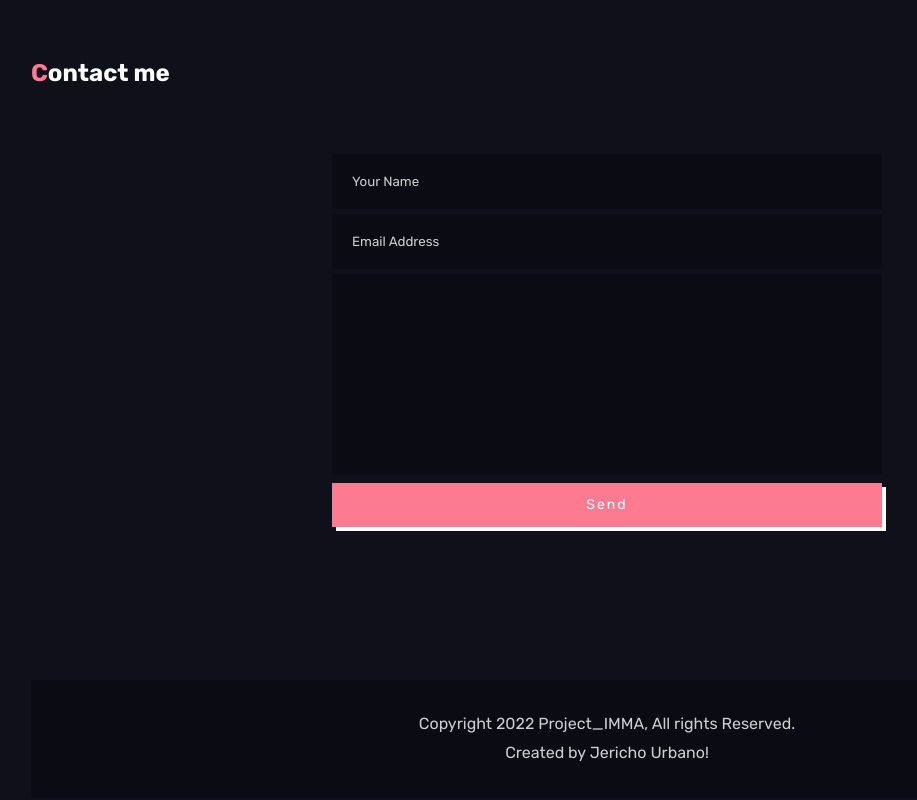
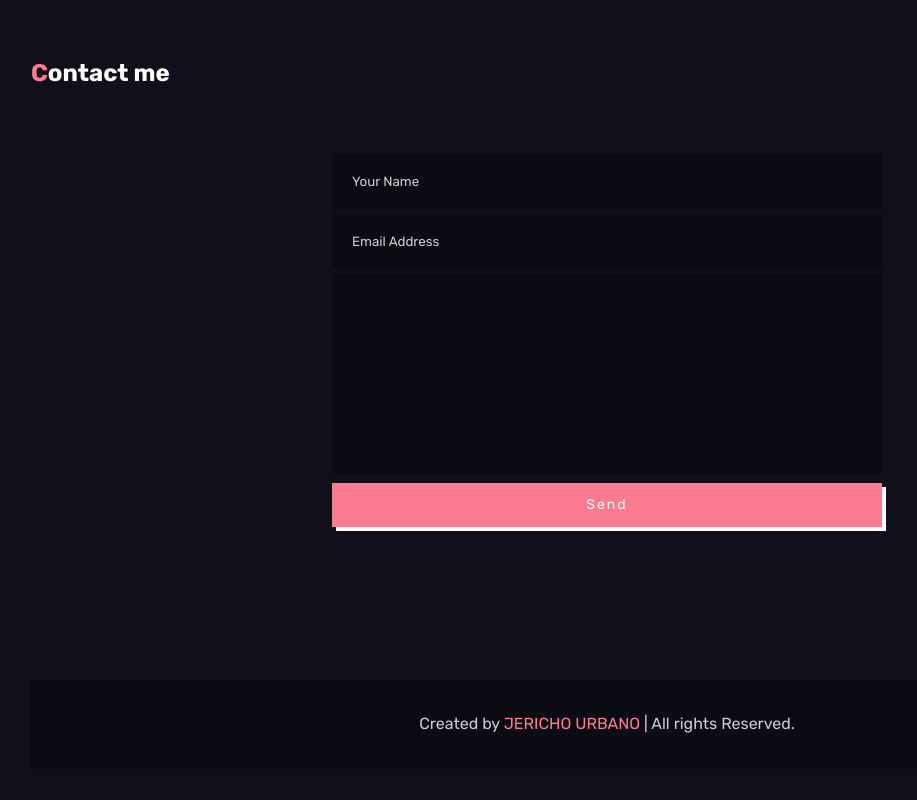
Before and after one commit to amomille/Camille, a plain HTML site: page index.html in a window 1280 px wide. Shown: the part 2961-3761 px from the top of the page, without its empty margins (33-950 px from the left). Drawn offline with nearby package versions, Linux system fonts and the light colour scheme; a script that the page names is missing.

Commit message:
Update index.html

```diff
--- a/index.html
+++ b/index.html
@@ -162,7 +162,7 @@
 
   <section>
     <div class="copyright">
-      <p>Copyright 2022 Project_IMMA, All rights Reserved.<br> Created by Jericho Urbano!</p>
+      <p>Created by <span>JERICHO URBANO </span>| All rights Reserved.</p>
     </div>
   </section>
 
```
